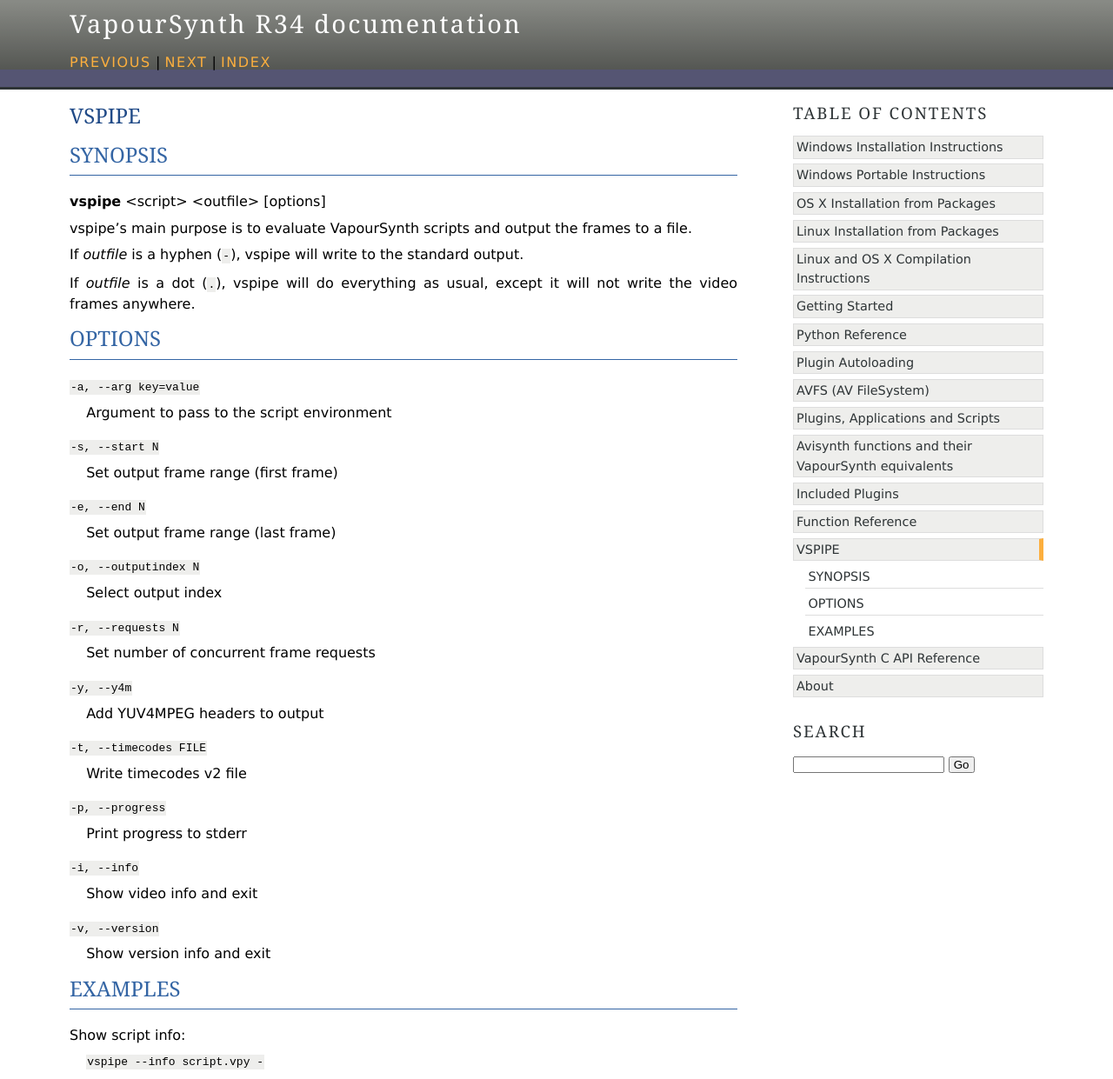
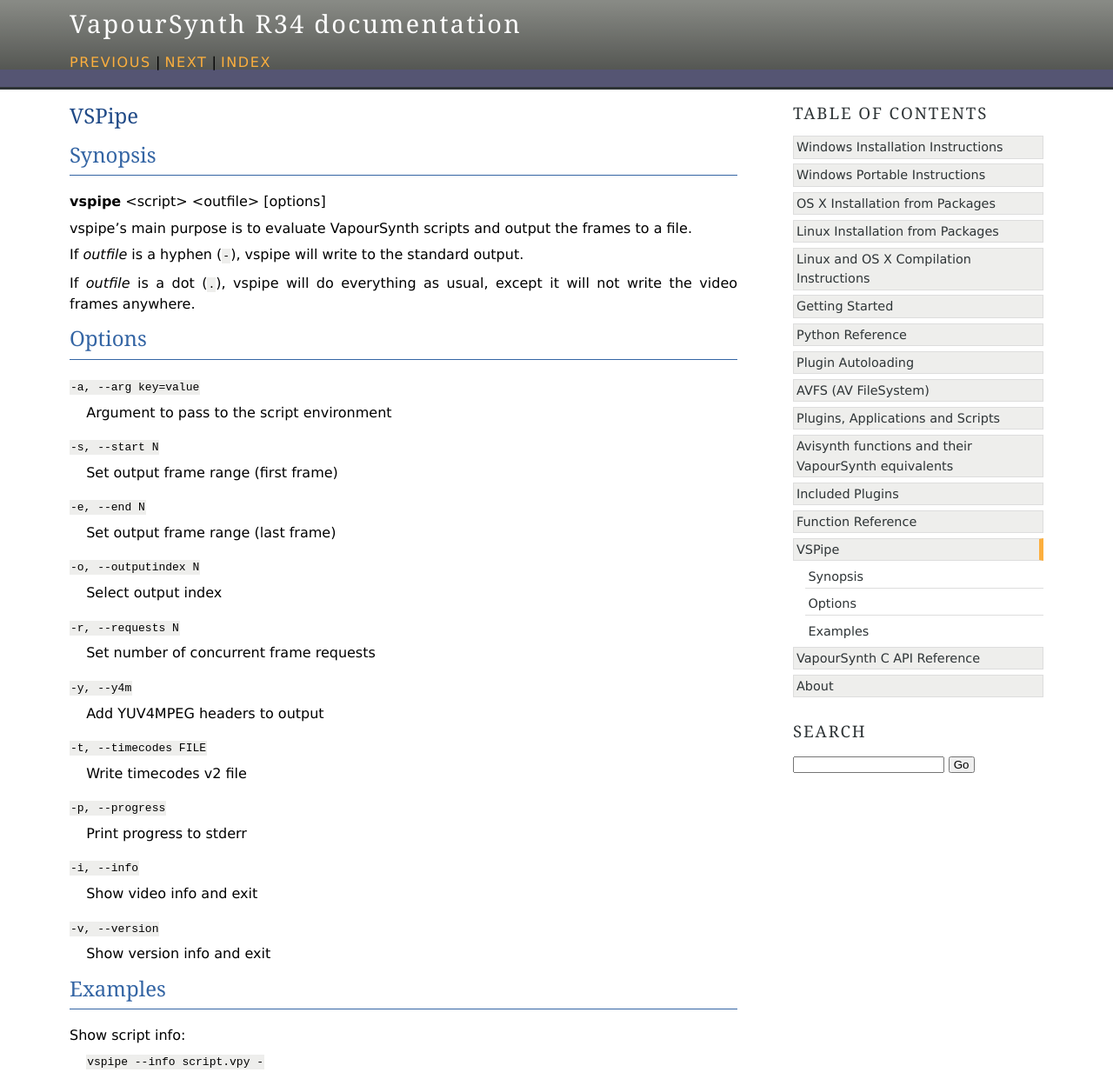
Before and after one commit to vapoursynth/vapoursynth, a Sphinx documentation site: the page built from doc/vspipe.rst, in a window 1280 px wide. Shown: the top 1241 px of the page at 87% size. Built offline with Sphinx 7.4.7, drawn with Linux system fonts in a browser that asks for light colours; formulas are drawn with MathJax 3.

Commit message:
CAPS-LOCK IS NOT COOL

```diff
--- a/doc/vspipe.rst
+++ b/doc/vspipe.rst
@@ -1,7 +1,7 @@
-VSPIPE
+VSPipe
 ######
 
-SYNOPSIS
+Synopsis
 ========
 
 **vspipe** <script> <outfile> [options]
@@ -15,7 +15,7 @@
 will not write the video frames anywhere.
 
 
-OPTIONS
+Options
 =======
 
 ``-a, --arg key=value``
@@ -49,7 +49,7 @@
     Show version info and exit
 
 
-EXAMPLES
+Examples
 ========
 
 Show script info:
```
